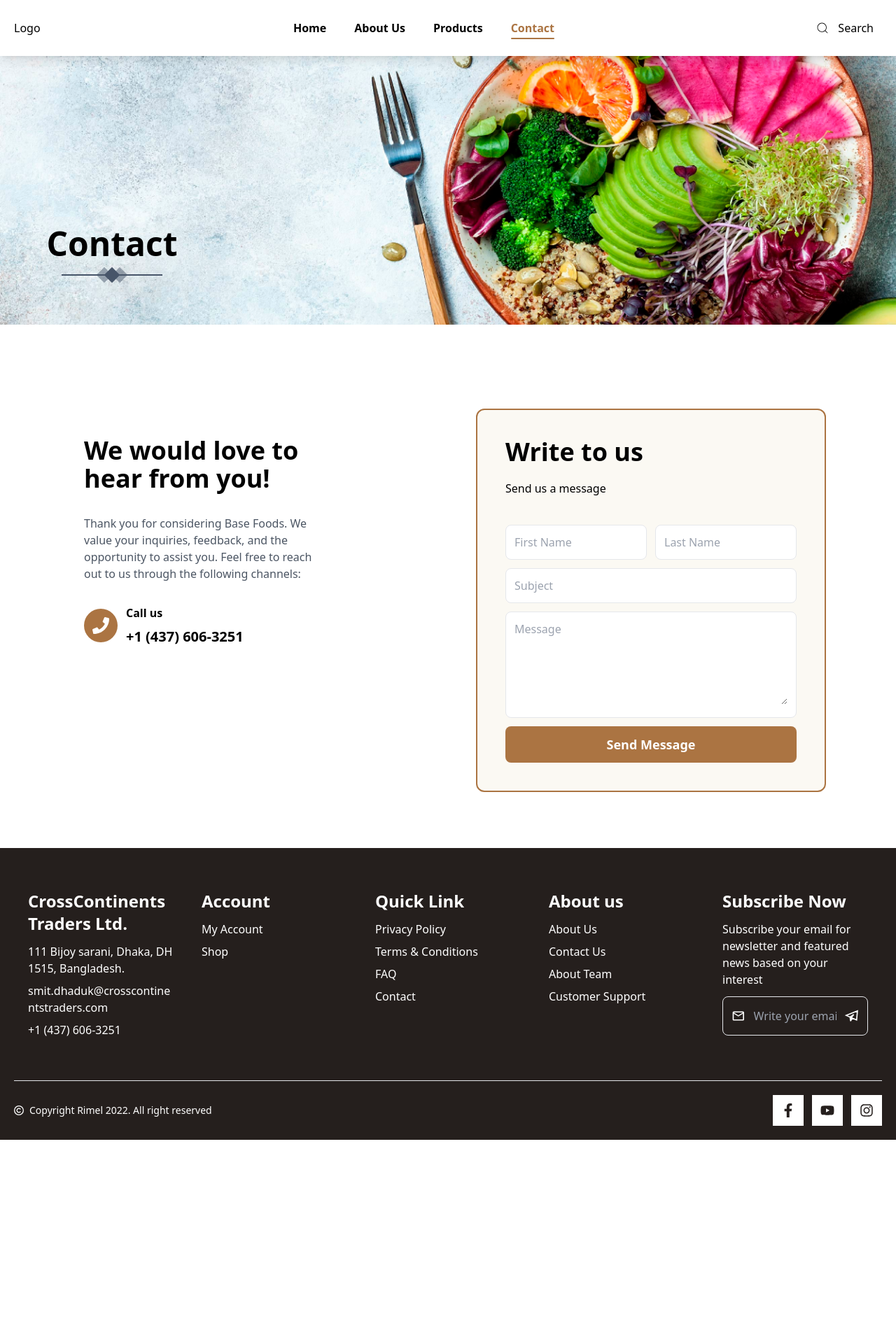
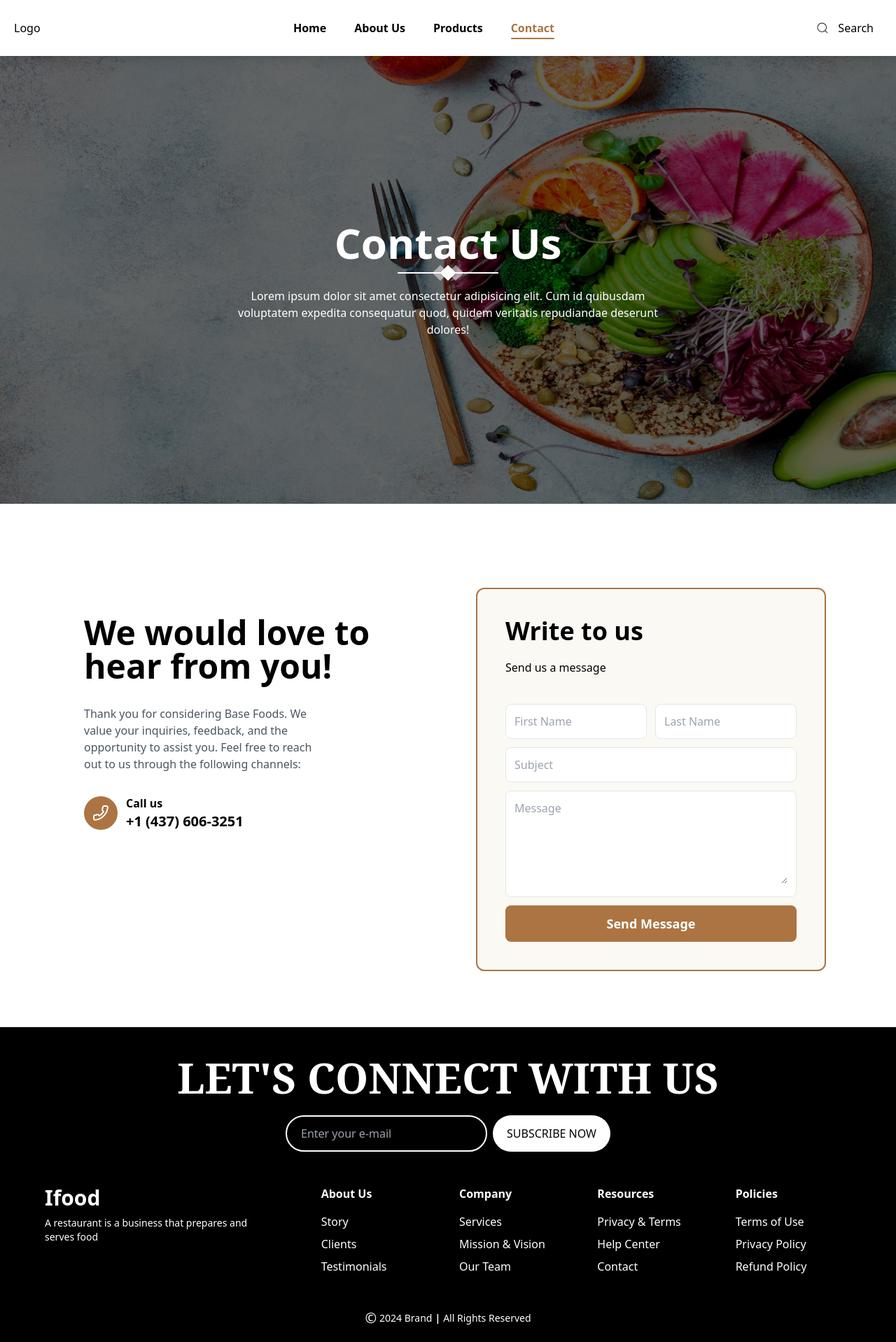
Before and after one commit to VishalaGajera/E-Commerce, a React (Vite) app: page /contact in a window 1280 px wide. Shown: the whole page at 70% size. Before the commit the page ends 1629 px from the top, so only its background shows below. Built offline with nearby package versions, Linux system fonts and the light colour scheme.

Commit message:
change the footer UI

```diff
--- a/src/Components/Common/Footer.jsx
+++ b/src/Components/Common/Footer.jsx
@@ -1,81 +1,160 @@
-import React, { useState } from "react";
-import { GrSend } from "react-icons/gr";
-import { FaRegCopyright } from "react-icons/fa6";
-import { FaFacebookF, FaYoutube, FaInstagram } from "react-icons/fa";
-import { MdOutlineMailOutline } from "react-icons/md";
+// import React, { useState } from "react";
+// import { GrSend } from "react-icons/gr";
+// import { FaRegCopyright } from "react-icons/fa6";
+// import { FaFacebookF, FaYoutube, FaInstagram } from "react-icons/fa";
+// import { MdOutlineMailOutline } from "react-icons/md";
 
-const Footer = () => {
+// const Footer = () => {
 
+//   return (
+//     <>
+//       <div className="flex w-full justify-center items-center bg-[#251f1d] text-white">
+//         <div className="container ">
+//           <div className="flex justify-center items-start flex-col mx-5">
+//             <div className="grid lg:grid-cols-5  md:grid-cols-3 grid-cols-2 py-10 md:gap-0 gap-10 border-b w-full">
+//               <div className="lg:col-span-1 col-span-2 flex flex-col gap-3 md:p-5">
+//                 <h1 className="md:text-2xl text-xl font-bold"> CrossContinents Traders Ltd.</h1>
+//                 <div className="flex flex-col gap-2 md:text-base text-sm">
+//                   <p>111 Bijoy sarani, Dhaka,  DH 1515, Bangladesh.</p>
+//                   <p className="break-words">smit.dhaduk@crosscontinentstraders.com</p>
+//                   <p>+1 (437) 606-3251</p>
+//                 </div>
+//               </div>
+//               <div className="flex flex-col gap-3 md:p-5">
+//                 <h1 className="md:text-2xl text-xl font-bold">Account</h1>
+//                 <div>
+//                   <ul className="flex flex-col gap-2 md:text-base text-sm">
+//                     <li>My Account</li>
+//                     <li>Shop</li>
+//                   </ul>
+//                 </div>
+//               </div>
+//               <div className="flex flex-col gap-3 md:p-5">
+//                 <h1 className="md:text-2xl text-xl font-bold">Quick Link</h1>
+//                 <div>
+//                   <ul className="flex flex-col gap-2 md:text-base text-sm">
+//                     <li>Privacy Policy</li>
+//                     <li>Terms & Conditions</li>
+//                     <li>FAQ</li>
+//                     <li>Contact</li>
+//                   </ul>
+//                 </div>
+//               </div>
+//               <div className="flex flex-col gap-3 md:p-5">
+//                 <h1 className="md:text-2xl text-xl font-bold">About us</h1>
+//                 <div>
+//                   <ul className="flex flex-col gap-2 md:text-base text-sm">
+//                     <li>About Us</li>
+//                     <li>Contact Us</li>
+//                     <li>About Team</li>
+//                     <li>Customer Support</li>
+//                   </ul>
+//                 </div>
+//               </div>
+//               <div className="md:col-span-1 col-span-2 flex flex-col gap-3 md:p-5">
+//                 <h1 className="md:text-2xl text-xl font-bold">Subscribe Now</h1>
+//                 <p>Subscribe your email for newsletter and featured news based on your interest</p>
+//                 <span className="border rounded-lg p-3 flex flex-row gap-3 items-center w-full">
+//                 <MdOutlineMailOutline className="text-3xl"/>
+//                   <input type="email" name="" id="" className="outline-none w-full bg-transparent" placeholder="Write your email here" />
+//                   <GrSend className="text-3xl" />
+//                 </span>
+//               </div>
+//             </div>
+//             <div className="flex md:justify-between md:flex-row flex-col justify-center items-center gap-4  w-full py-5">
+//               <span className="flex justify-center items-center gap-2 text-sm"> <FaRegCopyright /> Copyright Rimel 2022. All right reserved</span>
+//               <div className="">
+//                 <ul className="flex items-center gap-3">
+//                   <li className="p-3 bg-white text-xl text-[#251f1d]"><FaFacebookF /></li>
+//                   <li className="p-3 bg-white text-xl text-[#251f1d]"><FaYoutube /></li>
+//                   <li className="p-3 bg-white text-xl text-[#251f1d]"><FaInstagram /></li>
+//                 </ul>
+//               </div>
+//             </div>
+//           </div>
+//         </div>
+//       </div>
+//     </>
+//   );
+// };
+
+// export default Footer;
+
+
+
+
+import { FaFacebookF, FaYoutube, FaInstagram } from "react-icons/fa"
+import { MdOutlineMailOutline } from "react-icons/md"
+
+export default function Footer() {
   return (
-    <>
-      <div className="flex w-full justify-center items-center bg-[#251f1d] text-white">
-        <div className="container ">
-          <div className="flex justify-center items-start flex-col mx-5">
-            <div className="grid lg:grid-cols-5  md:grid-cols-3 grid-cols-2 py-10 md:gap-0 gap-10 border-b w-full">
-              <div className="lg:col-span-1 col-span-2 flex flex-col gap-3 md:p-5">
-                <h1 className="md:text-2xl text-xl font-bold"> CrossContinents Traders Ltd.</h1>
-                <div className="flex flex-col gap-2 md:text-base text-sm">
-                  <p>111 Bijoy sarani, Dhaka,  DH 1515, Bangladesh.</p>
-                  <p className="break-words">smit.dhaduk@crosscontinentstraders.com</p>
-                  <p>+1 (437) 606-3251</p>
-                </div>
-              </div>
-              <div className="flex flex-col gap-3 md:p-5">
-                <h1 className="md:text-2xl text-xl font-bold">Account</h1>
-                <div>
-                  <ul className="flex flex-col gap-2 md:text-base text-sm">
-                    <li>My Account</li>
-                    <li>Shop</li>
-                  </ul>
-                </div>
-              </div>
-              <div className="flex flex-col gap-3 md:p-5">
-                <h1 className="md:text-2xl text-xl font-bold">Quick Link</h1>
-                <div>
-                  <ul className="flex flex-col gap-2 md:text-base text-sm">
-                    <li>Privacy Policy</li>
-                    <li>Terms & Conditions</li>
-                    <li>FAQ</li>
-                    <li>Contact</li>
-                  </ul>
-                </div>
-              </div>
-              <div className="flex flex-col gap-3 md:p-5">
-                <h1 className="md:text-2xl text-xl font-bold">About us</h1>
-                <div>
-                  <ul className="flex flex-col gap-2 md:text-base text-sm">
-                    <li>About Us</li>
-                    <li>Contact Us</li>
-                    <li>About Team</li>
-                    <li>Customer Support</li>
-                  </ul>
-                </div>
-              </div>
-              <div className="md:col-span-1 col-span-2 flex flex-col gap-3 md:p-5">
-                <h1 className="md:text-2xl text-xl font-bold">Subscribe Now</h1>
-                <p>Subscribe your email for newsletter and featured news based on your interest</p>
-                <span className="border rounded-lg p-3 flex flex-row gap-3 items-center w-full">
-                <MdOutlineMailOutline className="text-3xl"/>
-                  <input type="email" name="" id="" className="outline-none w-full bg-transparent" placeholder="Write your email here" />
-                  <GrSend className="text-3xl" />
-                </span>
-              </div>
-            </div>
-            <div className="flex md:justify-between md:flex-row flex-col justify-center items-center gap-4  w-full py-5">
-              <span className="flex justify-center items-center gap-2 text-sm"> <FaRegCopyright /> Copyright Rimel 2022. All right reserved</span>
-              <div className="">
-                <ul className="flex items-center gap-3">
-                  <li className="p-3 bg-white text-xl text-[#251f1d]"><FaFacebookF /></li>
-                  <li className="p-3 bg-white text-xl text-[#251f1d]"><FaYoutube /></li>
-                  <li className="p-3 bg-white text-xl text-[#251f1d]"><FaInstagram /></li>
-                </ul>
-              </div>
-            </div>
+    // <footer className="bg-BgColor border-t-2 border-BgGolden text-gray-800 pt-10 px-4 w-full">
+    <footer className="bg-black border-t-2 border-black text-white pt-10 px-4 w-full">
+      <div className="mx-auto">
+        <h2 className="text-6xl font-serif font-semibold mb-6 text-center">LET'S CONNECT WITH US</h2>
+        <form className="flex justify-center mb-12">
+          <input
+            type="email"
+            placeholder="Enter your e-mail"
+            className="border-2 bg-transparent outline-none border-white rounded-full px-5 py-3 w-72 "
+          />
+          <button
+            type="submit"
+            className="bg-white text-black rounded-full px-5 py-3 ml-2"
+          >
+            SUBSCRIBE NOW
+          </button>
+        </form>
+        <div className="grid grid-cols-2 md:grid-cols-6 gap-8 m-12">
+          <div className="md:col-span-2">
+            <h2 className="text-3xl font-bold mb-2">Ifood</h2>
+            <p className="text-sm mb-4 max-w-xs">
+              A restaurant is a business that prepares and serves food
+            </p>
+          </div>
+          <div>
+            <h3 className="font-bold mb-4">About Us</h3>
+            <ul className="space-y-2">
+              <li><a href="#" className="hover:underline">Story</a></li>
+              <li><a href="#" className="hover:underline">Clients</a></li>
+              <li><a href="#" className="hover:underline">Testimonials</a></li>
+            </ul>
+          </div>
+          <div>
+            <h3 className="font-bold mb-4">Company</h3>
+            <ul className="space-y-2">
+              <li><a href="#" className="hover:underline">Services</a></li>
+              <li><a href="#" className="hover:underline">Mission & Vision</a></li>
+              <li><a href="#" className="hover:underline">Our Team</a></li>
+            </ul>
+          </div>
+          <div>
+            <h3 className="font-bold mb-4">Resources</h3>
+            <ul className="space-y-2">
+              <li><a href="#" className="hover:underline">Privacy & Terms</a></li>
+              <li><a href="#" className="hover:underline">Help Center</a></li>
+              <li><a href="#" className="hover:underline">Contact</a></li>
+            </ul>
+          </div>
+          <div>
+            <h3 className="font-bold mb-4">Policies</h3>
+            <ul className="space-y-2">
+              <li><a href="#" className="hover:underline">Terms of Use</a></li>
+              <li><a href="#" className="hover:underline">Privacy Policy</a></li>
+              <li><a href="#" className="hover:underline">Refund Policy</a></li>
+            </ul>
           </div>
         </div>
+        <div className="flex justify-center items-center pb-5">
+          <p className="text-sm flex items-center justify-center gap-1"><span className="text-xl">&copy;</span> 2024 Brand <span className="font-bold">|</span> All Rights Reserved</p>
+          {/* <div className="flex space-x-4">
+            <a href="#" className="text-gray-600 hover:text-gray-800"><FaFacebookF /></a>
+            <a href="#" className="text-gray-600 hover:text-gray-800"><FaYoutube /></a>
+            <a href="#" className="text-gray-600 hover:text-gray-800"><FaInstagram /></a>
+            <a href="#" className="text-gray-600 hover:text-gray-800"><MdOutlineMailOutline /></a>
+          </div> */}
+        </div>
       </div>
-    </>
-  );
-};
-
-export default Footer;
+    </footer>
+  )
+}
--- a/src/Components/Main Pages/Contact.jsx
+++ b/src/Components/Main Pages/Contact.jsx
@@ -2,12 +2,13 @@ import React from 'react'
 import ContactImg from '../../assets/Images/ContactImg.jpg'
 import { BsPhone } from 'react-icons/bs'
 import { FaPhone } from "react-icons/fa";
+import { FiPhone } from "react-icons/fi";
 
 const Contact = () => {
   return (
     <div className='flex justify-center items-center w-full flex-col bg-white'>
       <div className='flex justify-center items-center  w-full h-full flex-col gap-10'>
-        <div className='w-full h-96 flex items-end' style={{
+        {/* <div className='w-full h-96 flex items-end' style={{
             backgroundImage: `url(${ContactImg})`,
             backgroundPosition: 'center',
             backgroundSize: 'cover',
@@ -24,18 +25,42 @@ const Contact = () => {
                 </div>
               </div>
             </span>
+          </div> */}
+
+        <section className="relative h-[80vh] w-full">
+          <img
+            src={ContactImg}
+            alt="Fresh salad"
+            layout="fill"
+            objectFit="cover"
+            className='h-full w-full'
+          />
+          <div className="absolute inset-0 bg-black bg-opacity-60 flex flex-col gap-5 items-center justify-center text-white">
+            <div>
+              <h1 className="text-6xl font-bold">Contact Us</h1>
+              <div className="flex items-center justify-center mt-3">
+                <div className='relative flex justify-center items-center'>
+                  <div className='w-36 h-0.5 bg-white z-20'></div>
+                  <div className='absolute w-4 h-4 bg-white rotate-45 z-10'></div>
+                  <div className='absolute w-4 h-4 left-[75px] bg-white rotate-45 opacity-50'></div>
+                  <div className='absolute w-4 h-4 right-[75px] bg-white rotate-45 opacity-50'></div>
                 </div>
+              </div>
+            </div>
+            <p className='w-1/2 text-center'>Lorem ipsum dolor sit amet consectetur adipisicing elit. Cum id quibusdam voluptatem expedita consequatur quod, quidem veritatis repudiandae deserunt dolores!</p>
+          </div>
+        </section>
         <div className='container'>
           <div className='grid md:grid-cols-2 grid-cols-1 md:p-20 p-0 gap-10 py-10'>
-            <div className='w-4/5 md:h-full h-96 flex flex-col justify-start items-start p-10 rounded-xl gap-8'>
-              <h2 className="text-4xl font-bold ">We would love to hear from you!</h2>
-              <p className=" text-gray-600">
+            <div className='md:h-full h-96 flex flex-col justify-start items-start p-10 rounded-xl gap-8'>
+              <h2 className="text-5xl font-bold ">We would love to hear from you!</h2>
+              <p className=" text-gray-600 w-3/4">
                 Thank you for considering Base Foods. We value your inquiries, feedback, and the opportunity to assist you.
                 Feel free to reach out to us through the following channels:
               </p>
               <div className="flex items-center gap-3">
-                <span className='bg-BgGolden text-white p-3 rounded-full'><FaPhone className="text-2xl" /></span>
-                <div className='flex flex-col gap-2'>
+                <span className='bg-BgGolden text-white p-3 rounded-full'><FiPhone className="text-2xl -rotate-90" /></span>
+                <div className='flex flex-col'>
                   <span className="font-semibold">Call us</span>
                   <p className="text-xl font-bold">+1 (437) 606-3251</p>
                 </div>
```
Also changed, not shown: src/Components/Main Pages/About.jsx (+13 -5 lines), src/Components/Main Pages/Home.jsx (+10 -13 lines). Lines whose indentation alone changed are shown as unchanged.
